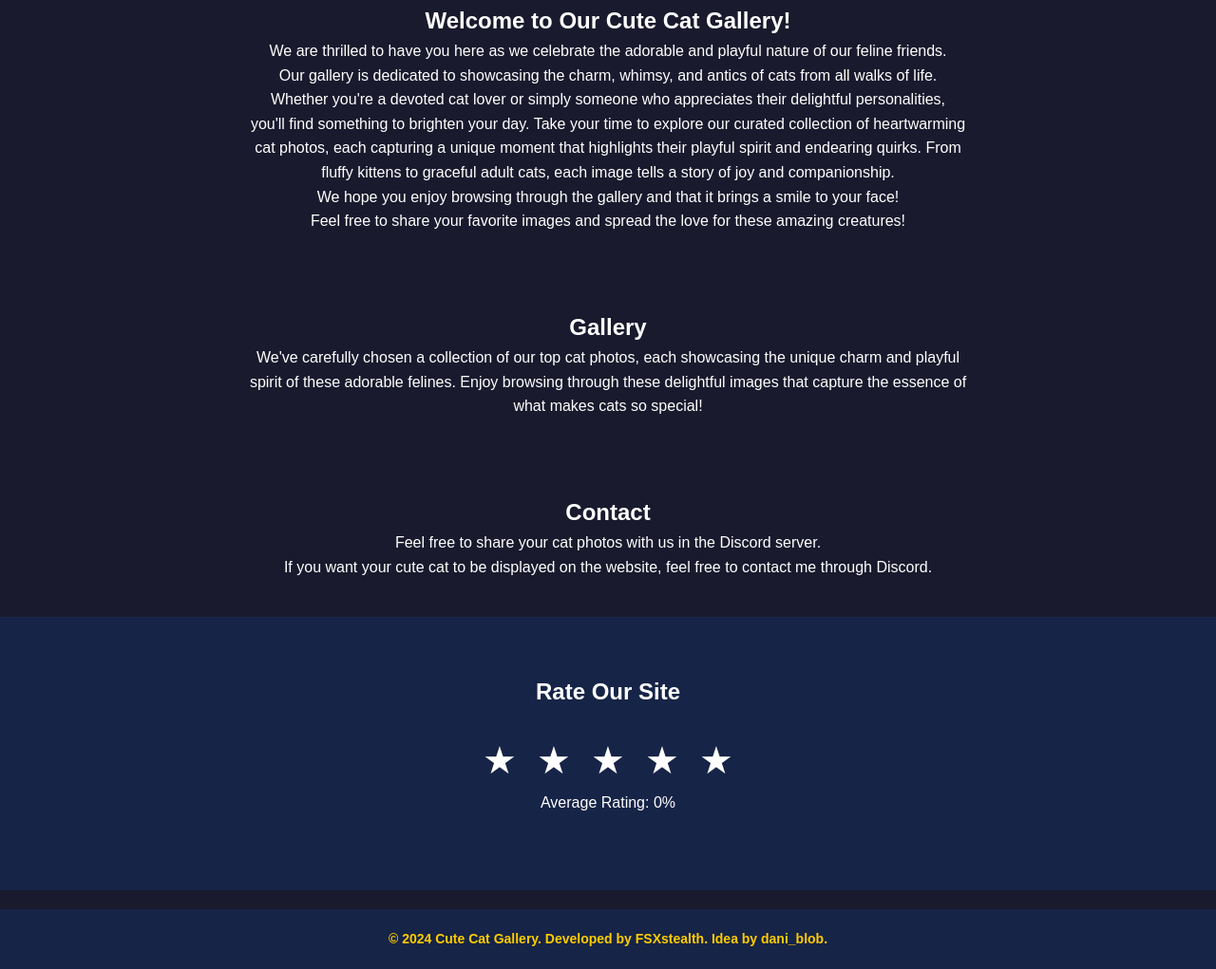
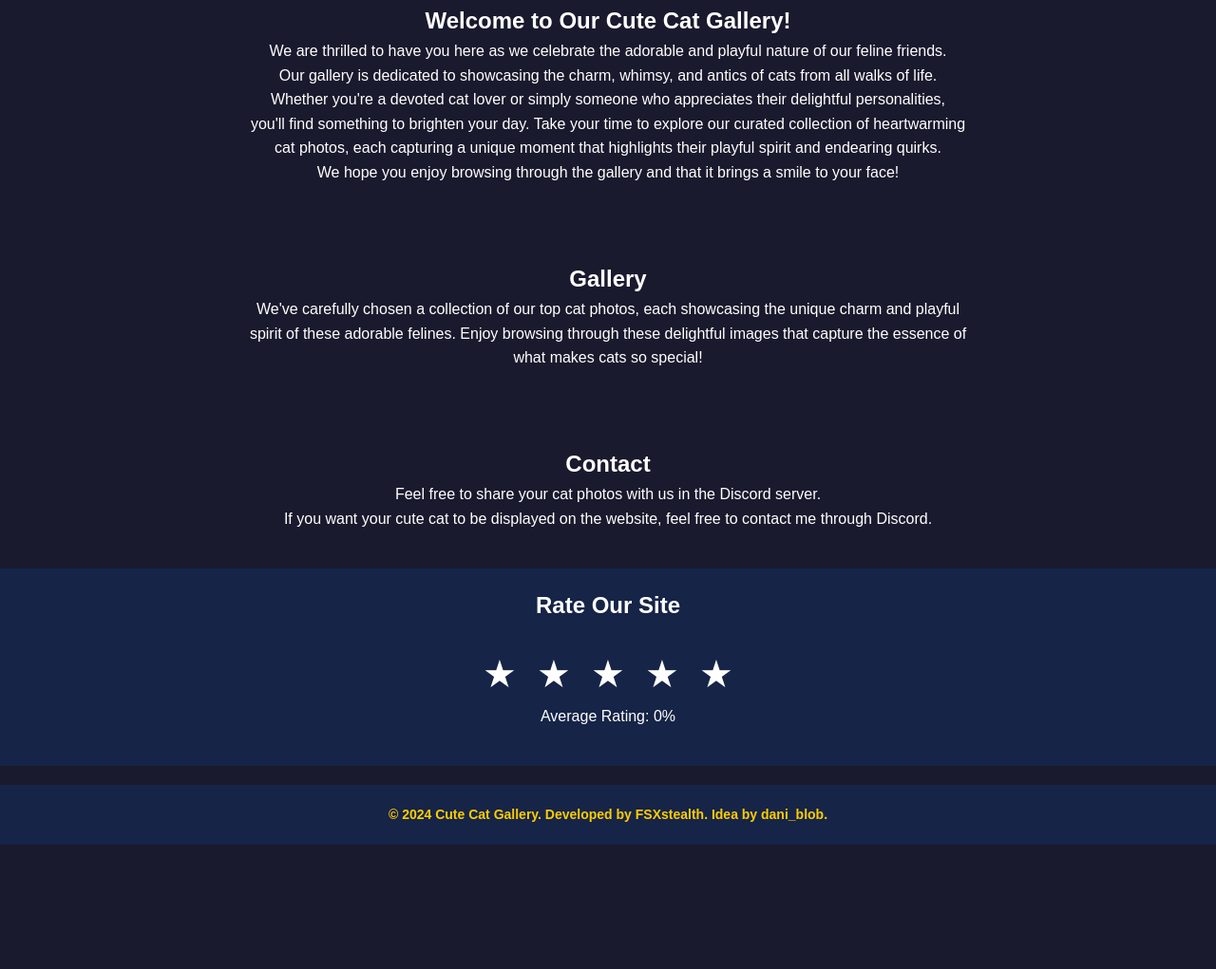
Before and after one commit to fsxstealth/CatGallery, a plain HTML site: page index.html in a window 1280 px wide. Shown: the part 559-1580 px from the top of the page at 95% size. After the commit the page ends 1449 px from the top, so only its background shows below. Drawn offline with Linux system fonts and the light colour scheme.

Commit message:
Update index.html

```diff
--- a/index.html
+++ b/index.html
@@ -91,10 +91,8 @@
         <p>Our gallery is dedicated to showcasing the charm, whimsy, and antics of cats from all walks of life.</p>
         <p>Whether you're a devoted cat lover or simply someone who appreciates their delightful personalities,</p>
         <p>you'll find something to brighten your day. Take your time to explore our curated collection of heartwarming</p>
-        <p>cat photos, each capturing a unique moment that highlights their playful spirit and endearing quirks. From</p>
-        <p>fluffy kittens to graceful adult cats, each image tells a story of joy and companionship.</p>
+        <p>cat photos, each capturing a unique moment that highlights their playful spirit and endearing quirks.</p>
         <p>We hope you enjoy browsing through the gallery and that it brings a smile to your face!</p>
-        <p>Feel free to share your favorite images and spread the love for these amazing creatures!</p>
     </section>
 
     <section id="gallery" class="horizontal-section">
@@ -111,8 +109,7 @@
     </section>
 
     <!-- Star Rating Section -->
-    <div id="rating">
-    <section id="gallery" class="horizontal-section">
+    <section id="rating" class="horizontal-section">
         <h2>Rate Our Site</h2>
         <div id="rating-container">
             <div class="stars" id="stars">
@@ -125,7 +122,7 @@
             <p id="average-rating">Average Rating: 0%</p>
             <p id="thank-you-message" style="display: none;">Thank you for your rating! If you have a suggestion, feel free to contact the developer.</p>
         </div>
-    </div>
+    </section>
 
     <footer>
         <p>&copy; 2024 Cute Cat Gallery. Developed by FSXstealth. Idea by dani_blob.</p>
```
Lines whose indentation alone changed are shown as unchanged.
